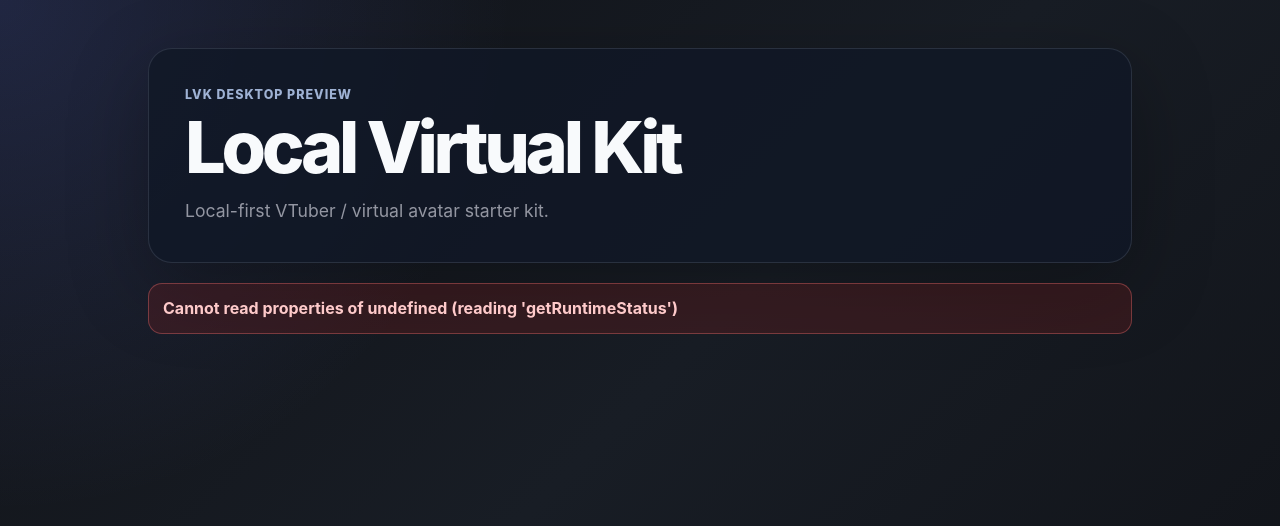
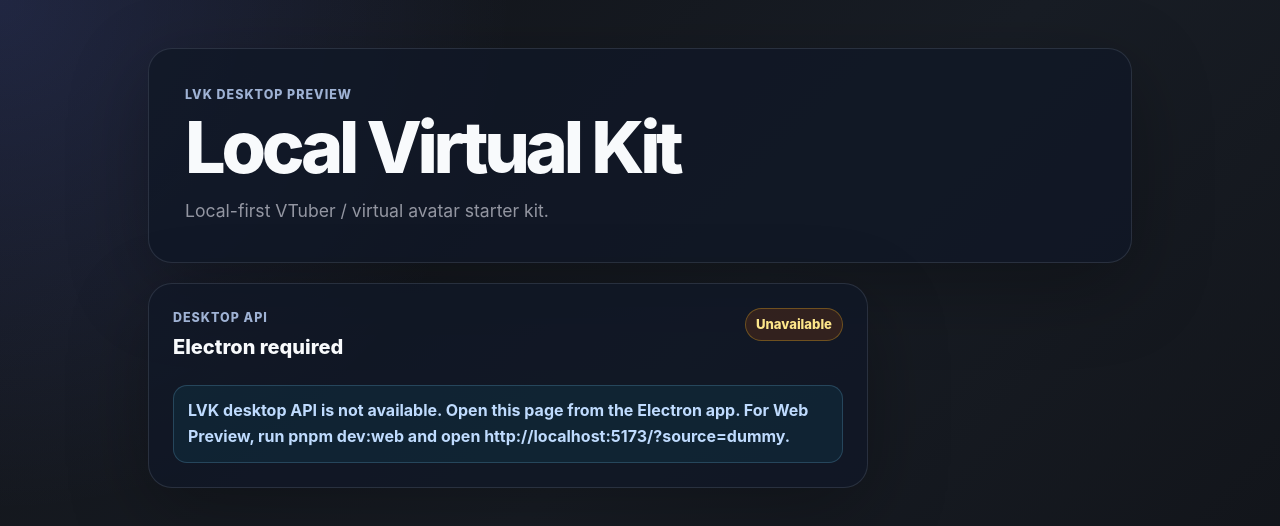
Before and after one commit to YT-TechDev/local-virtual-kit, a React (Vite) app in the folder apps/desktop/: page / in a window 1280 px wide. Shown: the top 526 px of the page. Built offline with nearby package versions, Linux system fonts and the light colour scheme.

Commit message:
fix: separate desktop and web preview dev ports

```diff
--- a/apps/desktop/electron.vite.config.ts
+++ b/apps/desktop/electron.vite.config.ts
@@ -11,6 +11,11 @@
         '@renderer': resolve('src/renderer/src')
       }
     },
-    plugins: [react()]
+    plugins: [react()],
+    server: {
+      host: '127.0.0.1',
+      port: 5174,
+      strictPort: true
+    }
   }
 })
--- a/apps/desktop/src/main/index.ts
+++ b/apps/desktop/src/main/index.ts
@@ -10,8 +10,10 @@
 const allowedPreviewUrls = new Set([
   'http://localhost:5173/?source=dummy',
   'http://localhost:5173/?source=native',
+  'http://localhost:5173/?mode=obs&source=native',
   'http://127.0.0.1:5173/?source=dummy',
-  'http://127.0.0.1:5173/?source=native'
+  'http://127.0.0.1:5173/?source=native',
+  'http://127.0.0.1:5173/?mode=obs&source=native'
 ])
 
 function isSafeLocalPreviewUrl(url: string): boolean {
--- a/apps/desktop/src/main/nativePipeline.ts
+++ b/apps/desktop/src/main/nativePipeline.ts
@@ -11,6 +11,7 @@
 
 const PREVIEW_DUMMY_URL = 'http://localhost:5173/?source=dummy'
 const PREVIEW_NATIVE_URL = 'http://localhost:5173/?source=native'
+const PREVIEW_OBS_NATIVE_URL = 'http://localhost:5173/?mode=obs&source=native'
 const MOTION_ENDPOINT = 'ws://127.0.0.1:45731/motion'
 const FORCE_KILL_TIMEOUT_MS = 1_500
 const MAX_STATUS_MESSAGE_LENGTH = 360
@@ -41,6 +42,7 @@
   return {
     previewDummyUrl: PREVIEW_DUMMY_URL,
     previewNativeUrl: PREVIEW_NATIVE_URL,
+    previewObsNativeUrl: PREVIEW_OBS_NATIVE_URL,
     motionEndpoint: MOTION_ENDPOINT,
     nativeTrackerStatus: 'not_started',
     motionBridgeStatus: 'manual_dev_tool',
--- a/apps/desktop/src/preload/api.ts
+++ b/apps/desktop/src/preload/api.ts
@@ -22,6 +22,7 @@
 export interface LvkRuntimeStatus {
   previewDummyUrl: string
   previewNativeUrl: string
+  previewObsNativeUrl: string
   motionEndpoint: string
   nativeTrackerStatus: NativeTrackerStatus
   motionBridgeStatus: MotionBridgeStatus
--- a/apps/desktop/src/preload/index.d.ts
+++ b/apps/desktop/src/preload/index.d.ts
@@ -2,6 +2,6 @@
 
 declare global {
   interface Window {
-    lvk: LvkDesktopApi
+    lvk?: LvkDesktopApi
   }
 }
--- a/apps/desktop/src/renderer/src/App.tsx
+++ b/apps/desktop/src/renderer/src/App.tsx
@@ -1,9 +1,12 @@
 import { useCallback, useEffect, useRef, useState } from 'react'
+import type {
+  LvkRuntimeStatus,
+  MotionBridgeStatus,
+  NativePipelineCameraSource,
+  NativeTrackerStatus
+} from '../../preload/api'
 
-type RuntimeStatus = Awaited<ReturnType<Window['lvk']['getRuntimeStatus']>>
-type NativePipelineCameraSource = NonNullable<RuntimeStatus['pipelineCameraSource']>
-type NativeTrackerStatus = RuntimeStatus['nativeTrackerStatus']
-type MotionBridgeStatus = RuntimeStatus['motionBridgeStatus']
+type RuntimeStatus = LvkRuntimeStatus
 type StatusTone = 'neutral' | 'warning' | 'success' | 'danger'
 
 const RUNTIME_STATUS_POLL_INTERVAL_MS = 1500
@@ -66,6 +69,7 @@
 }
 
 function App(): React.JSX.Element {
+  const desktopApi = window.lvk
   const [runtimeStatus, setRuntimeStatus] = useState<RuntimeStatus | null>(null)
   const [selectedCameraSource, setSelectedCameraSource] =
     useState<NativePipelineCameraSource>('dummy')
@@ -77,6 +81,10 @@
   const isRuntimeStatusRequestInFlightRef = useRef(false)
 
   const loadRuntimeStatus = useCallback(async (): Promise<void> => {
+    if (!desktopApi) {
+      return
+    }
+
     if (isRuntimeStatusRequestInFlightRef.current) {
       return
     }
@@ -84,7 +92,7 @@
     isRuntimeStatusRequestInFlightRef.current = true
 
     try {
-      const status = await window.lvk.getRuntimeStatus()
+      const status = await desktopApi.getRuntimeStatus()
 
       if (isMountedRef.current) {
         setRuntimeStatus(status)
@@ -97,9 +105,13 @@
     } finally {
       isRuntimeStatusRequestInFlightRef.current = false
     }
-  }, [])
+  }, [desktopApi])
 
   useEffect(() => {
+    if (!desktopApi) {
+      return
+    }
+
     isMountedRef.current = true
     const initialStatusLoadTimeoutId = window.setTimeout(() => {
       void loadRuntimeStatus()
@@ -114,37 +126,49 @@
       window.clearTimeout(initialStatusLoadTimeoutId)
       window.clearInterval(statusPollIntervalId)
     }
-  }, [loadRuntimeStatus])
+  }, [desktopApi, loadRuntimeStatus])
 
   const refreshRuntimeStatus = async (): Promise<void> => {
     await loadRuntimeStatus()
   }
 
   const openPreviewUrl = async (url: string): Promise<void> => {
+    if (!desktopApi) {
+      return
+    }
+
     setOpenError(null)
 
     try {
-      await window.lvk.openExternalUrl(url)
+      await desktopApi.openExternalUrl(url)
     } catch (error) {
       setOpenError(error instanceof Error ? error.message : 'Failed to open preview URL.')
     }
   }
 
   const startNativePipeline = async (): Promise<void> => {
+    if (!desktopApi) {
+      return
+    }
+
     setPipelineError(null)
 
     try {
-      setRuntimeStatus(await window.lvk.startNativePipeline({ cameraSource: selectedCameraSource }))
+      setRuntimeStatus(await desktopApi.startNativePipeline({ cameraSource: selectedCameraSource }))
     } catch (error) {
       setPipelineError(error instanceof Error ? error.message : 'Failed to start native pipeline.')
     }
   }
 
   const stopNativePipeline = async (): Promise<void> => {
+    if (!desktopApi) {
+      return
+    }
+
     setPipelineError(null)
 
     try {
-      setRuntimeStatus(await window.lvk.stopNativePipeline())
+      setRuntimeStatus(await desktopApi.stopNativePipeline())
     } catch (error) {
       setPipelineError(error instanceof Error ? error.message : 'Failed to stop native pipeline.')
     }
@@ -171,7 +195,21 @@
 
       {loadError ? <p className="error-message">{loadError}</p> : null}
 
-      {runtimeStatus ? (
+      {!desktopApi ? (
+        <section className="card fallback-card" aria-labelledby="desktop-api-unavailable-heading">
+          <div className="card-header">
+            <div>
+              <p className="section-label">Desktop API</p>
+              <h2 id="desktop-api-unavailable-heading">Electron required</h2>
+            </div>
+            <StatusPill label="Unavailable" tone="warning" />
+          </div>
+          <p className="runtime-message">
+            LVK desktop API is not available. Open this page from the Electron app. For Web Preview,
+            run pnpm dev:web and open http://localhost:5173/?source=dummy.
+          </p>
+        </section>
+      ) : runtimeStatus ? (
         <div className="shell-grid">
           <section className="card" aria-labelledby="preview-heading">
             <div className="card-header">
@@ -201,6 +239,19 @@
                 <button
                   type="button"
                   onClick={() => openPreviewUrl(runtimeStatus.previewNativeUrl)}
+                >
+                  Open
+                </button>
+              </div>
+
+              <div className="url-row">
+                <div>
+                  <span className="url-label">OBS native source</span>
+                  <code>{runtimeStatus.previewObsNativeUrl}</code>
+                </div>
+                <button
+                  type="button"
+                  onClick={() => openPreviewUrl(runtimeStatus.previewObsNativeUrl)}
                 >
                   Open
                 </button>
--- a/apps/desktop/src/renderer/src/assets/main.css
+++ b/apps/desktop/src/renderer/src/assets/main.css
@@ -145,6 +145,10 @@
 
 .card--wide {
   grid-column: 1 / -1;
+}
+
+.fallback-card {
+  max-width: 720px;
 }
 
 .card-header {
```
Also changed, not shown: 1 other file (tests, documents, lock files or other folders).
